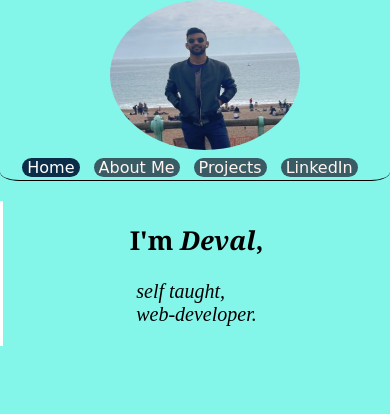
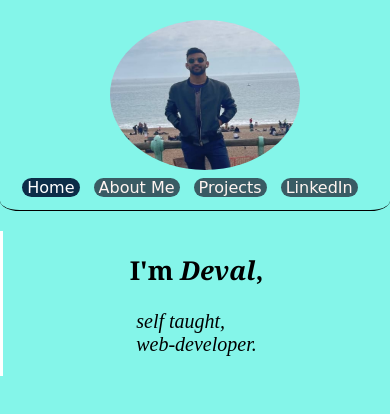
Before and after one commit to Deval1509/Deval-Portfolio, a plain HTML site: page index.html in a window 390 px wide. Drawn offline with Linux system fonts and the light colour scheme.

Commit message:
Add files via upload

```diff
--- a/style.css
+++ b/style.css
@@ -181,7 +181,8 @@ img{
         padding: 0;
     }
     header{
-        height: 180px;
+        height: 190px;
+        padding-top: 20px;
         display: flex;
         flex-direction: column;
         border: none;
```
